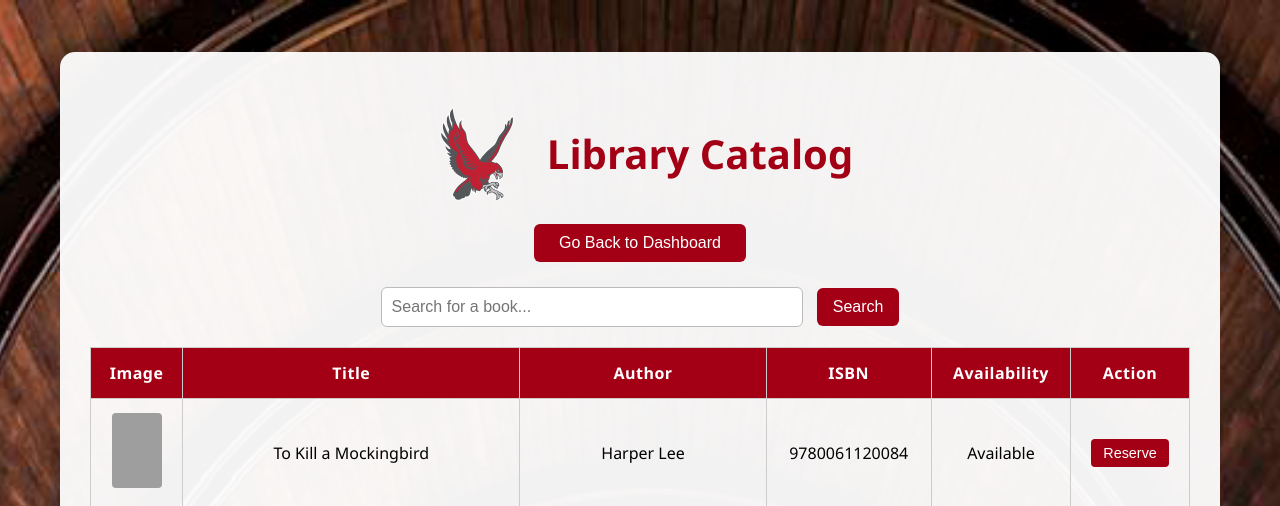
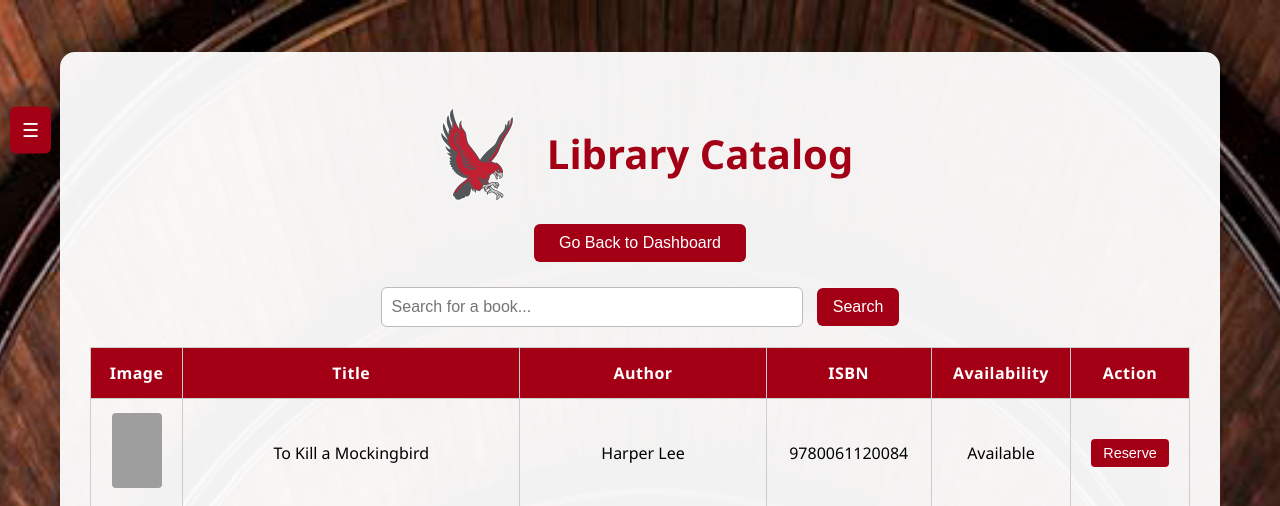
Before and after one commit to Kledio23/The-Technological-Athenaeum-Project, a Flask app: page /catalog in a window 1280 px wide. Shown: the top 506 px of the page. Run offline with Flask 3, Linux system fonts and the light colour scheme; a user stored in the database is signed in; data comes from the database, SQL or seed files in the repository; grey boxes are pictures that could not be loaded.

Commit message:
Update catalog.html

```diff
--- a/University Library Project/templates/catalog.html
+++ b/University Library Project/templates/catalog.html
@@ -5,16 +5,18 @@
   <meta name="viewport" content="width=device-width, initial-scale=1.0"/>
   <title>Library Catalog</title>
   <style>
+    /* background */
     html, body {
       margin: 0;
       padding: 0;
-      overflow: hidden; /* disable page scroll */
+      overflow: hidden;
       font-family: 'Segoe UI', Tahoma, Geneva, Verdana, sans-serif;
       background-image: url('static/b5.jpg');
       background-size: cover;
       background-position: center;
     }
 
+    /* Main white container */
     .container {
       width: 90%;
       max-width: 1100px;
@@ -25,8 +27,74 @@
       box-shadow: 0 10px 25px rgba(0, 0, 0, 0.2);
       padding: 25px 30px;
       overflow-y: auto;
+      position: relative;
+      z-index: 1;
     }
 
+    /* Floating menu button on left */
+    .menu-btn {
+      position: fixed;
+      top: 5%;
+      left: 10px;
+      transform: translateY(-50%);
+      background-color: #a30016;
+      color: #fff;
+      border: none;
+      padding: 12px;
+      border-radius: 6px;
+      font-size: 1.2rem;
+      cursor: pointer;
+      z-index: 1001;
+    }
+
+    /* Popup overlay */
+    .popup-menu {
+      position: fixed;
+      top: 0;
+      left: 0;
+      width: 0;
+      height: 100%;
+      background: rgba(0, 0, 0, 0.85);
+      overflow: hidden;
+      transition: width 0.3s ease;
+      z-index: 1000;
+    }
+    .popup-menu.active {
+      width: 240px;
+    }
+
+    /* Popup content (buttons) */
+    .popup-content {
+      display: flex;
+      flex-direction: column;
+      padding: 20px;
+      gap: 15px;
+    }
+    .popup-content .close-btn {
+      background: transparent;
+      border: none;
+      color: #fff;
+      font-size: 2rem;
+      align-self: flex-end;
+      cursor: pointer;
+      margin-bottom: 10px;
+    }
+    .popup-content a button {
+      width: 100%;
+      padding: 12px;
+      background-color: #a30016;
+      color: white;
+      border: none;
+      border-radius: 6px;
+      font-size: 1rem;
+      cursor: pointer;
+      transition: background-color 0.3s ease;
+    }
+    .popup-content a button:hover {
+      background-color: #d3011c;
+    }
+
+    /* Page header */
     h1 {
       display: flex;
       align-items: center;
@@ -35,16 +103,15 @@
       color: #a30016;
       margin-bottom: 20px;
     }
-
     h1 img {
       margin-right: 20px;
     }
 
+    /* Go back button */
     .button-container {
       text-align: center;
       margin-bottom: 25px;
     }
-
     .button-container button {
       padding: 10px 25px;
       background-color: #a30016;
@@ -55,16 +122,15 @@
       cursor: pointer;
       transition: background-color 0.3s ease;
     }
-
     .button-container button:hover {
       background-color: #d3011c;
     }
 
+    /* Search form */
     .search-form {
       text-align: center;
       margin-bottom: 20px;
     }
-
     .search-form input[type="text"] {
       padding: 10px;
       width: 60%;
@@ -73,7 +139,6 @@
       border-radius: 6px;
       font-size: 1rem;
     }
-
     .search-form button {
       padding: 10px 16px;
       background-color: #a30016;
@@ -83,31 +148,29 @@
       margin-left: 10px;
       font-size: 1rem;
       cursor: pointer;
+      transition: background-color 0.3s ease;
     }
-
     .search-form button:hover {
       background-color: #d3011c;
     }
 
+    /* Table */
     table {
       width: 100%;
       border-collapse: collapse;
       margin-top: 20px;
     }
-
     th, td {
       padding: 14px;
       border: 1px solid #ccc;
       text-align: center;
     }
-
     th {
       background-color: #a30016;
       color: white;
       font-size: 1rem;
       letter-spacing: 0.5px;
     }
-
     td img {
       width: 50px;
       height: 75px;
@@ -115,12 +178,10 @@
       transition: transform 0.3s ease, box-shadow 0.3s ease;
       cursor: pointer;
     }
-
     td img:hover {
       transform: scale(1.2);
       box-shadow: 0 5px 15px rgba(0, 0, 0, 0.4);
     }
-
     td button {
       padding: 6px 12px;
       background-color: #a30016;
@@ -131,14 +192,30 @@
       cursor: pointer;
       transition: background-color 0.3s;
     }
-
     td button:hover {
       background-color: #d3011c;
     }
-
   </style>
 </head>
 <body>
+
+  <!-- Floating menu button -->
+  <button class="menu-btn" id="menu-btn">☰</button>
+
+  <!-- Popup menu -->
+  <div class="popup-menu" id="popup-menu">
+    <div class="popup-content">
+      <button class="close-btn" id="close-btn">&times;</button>
+      <a href="{{ url_for('dashboard') }}"><button>Dashboard</button></a>
+      <a href="{{ url_for('my_books') }}"><button>My Books</button></a>
+      <a href="{{ url_for('notifications') }}"><button>Notifications</button></a>
+      <a href="{{ url_for('upcoming_events') }}"><button>Upcoming Events</button></a>
+      <a href="{{ url_for('manage_account') }}"><button>Account</button></a>
+      <a href="{{ url_for('logout') }}"><button>Logout</button></a>
+    </div>
+  </div>
+
+  <!-- Main content -->
   <div class="container">
     <h1>
       <img src="{{ url_for('static', filename='hawk.svg') }}" alt="Hawk" width="100" height="100">
@@ -161,28 +238,19 @@
     <table>
       <thead>
         <tr>
-          <th>Image</th>
-          <th>Title</th>
-          <th>Author</th>
-          <th>ISBN</th>
-          <th>Availability</th>
-          <th>Action</th>
+          <th>Image</th><th>Title</th><th>Author</th><th>ISBN</th><th>Availability</th><th>Action</th>
         </tr>
       </thead>
       <tbody>
         {% for book in books %}
         <tr>
-          <td>
-            <img src="https://covers.openlibrary.org/b/isbn/{{ book[0] }}-L.jpg" alt="Book Cover">
-          </td>
+          <td><img src="https://covers.openlibrary.org/b/isbn/{{ book[0] }}-L.jpg" alt="Book Cover"></td>
           <td>{{ book[1] }}</td>
           <td>{{ book[2] }}</td>
           <td>{{ book[0] }}</td>
           <td>
-            {% if book[3] == 'available' %}
-              Available
-            {% elif book[3] == 'reserved' %}
-              Reserved
+            {% if book[3] == 'available' %} Available
+            {% elif book[3] == 'reserved' %} Reserved
             {% endif %}
           </td>
           <td>
@@ -205,5 +273,18 @@
       </tbody>
     </table>
   </div>
+
+  <script>
+    const menuBtn = document.getElementById('menu-btn');
+    const popup  = document.getElementById('popup-menu');
+    const closeBtn = document.getElementById('close-btn');
+
+    menuBtn.addEventListener('click', () => {
+      popup.classList.add('active');
+    });
+    closeBtn.addEventListener('click', () => {
+      popup.classList.remove('active');
+    });
+  </script>
 </body>
 </html>
```
